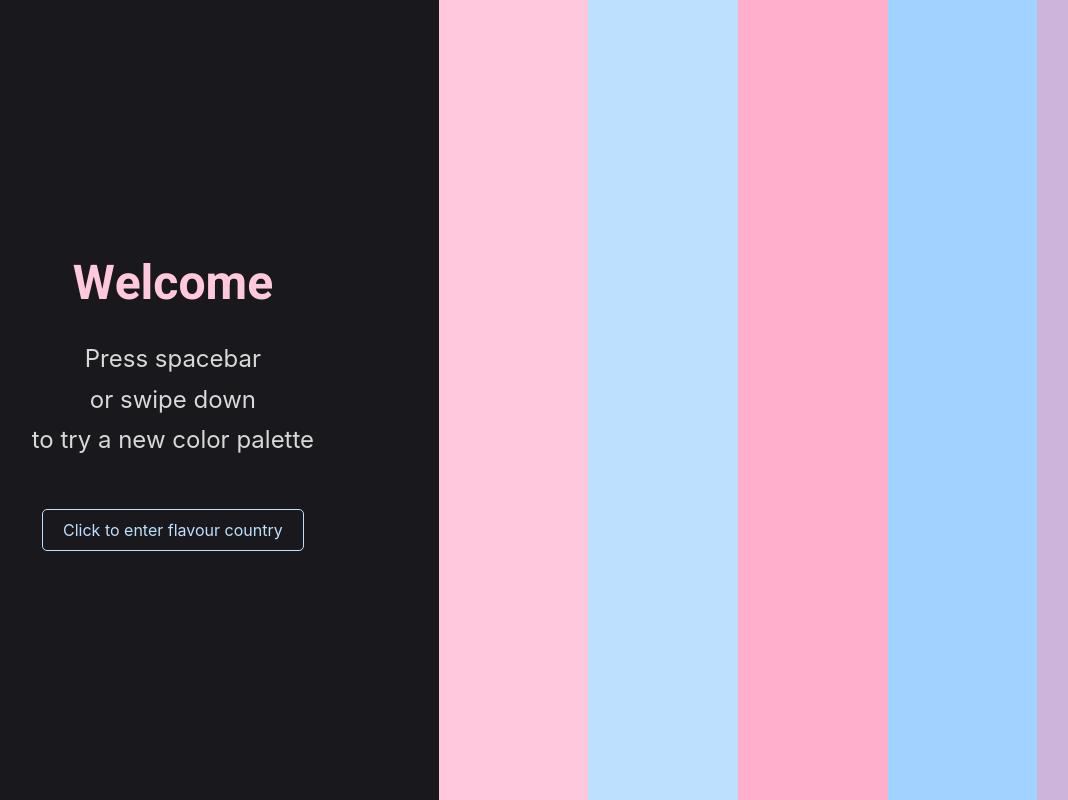
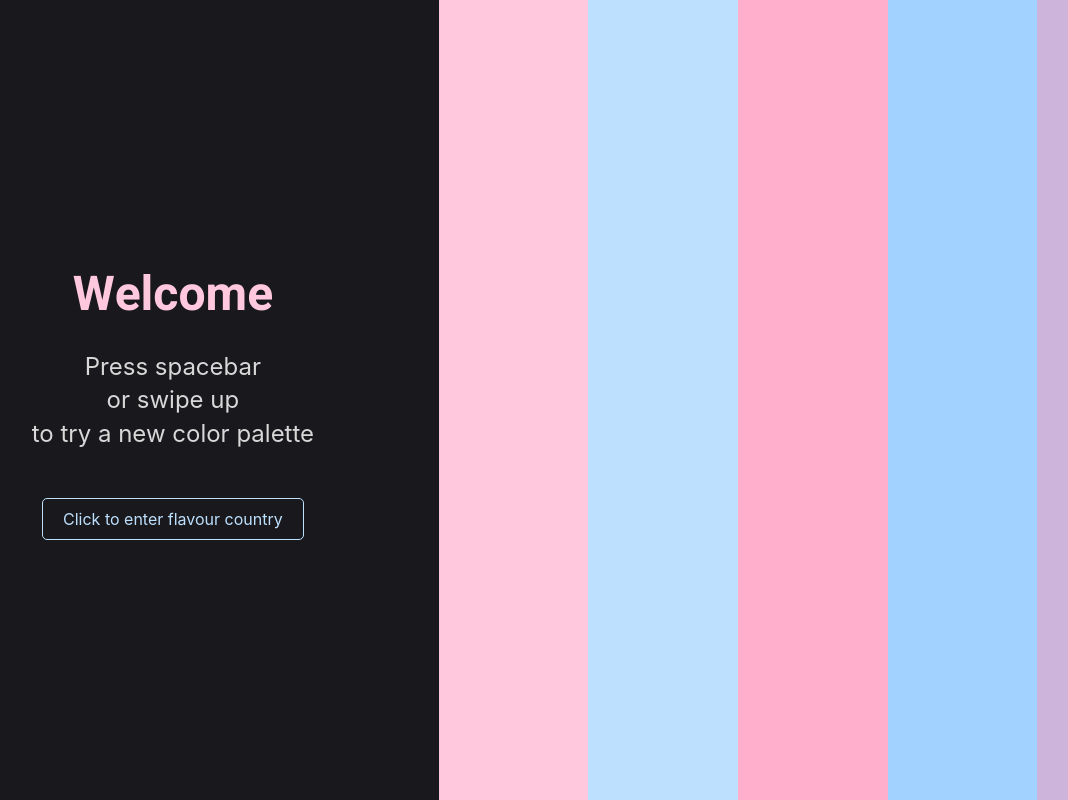
Before and after one commit to babyccino/portfolio, a Next.js app: page / in a window 1280 px wide. Shown: the whole page, without its empty margins (93-1161 px from the left). Built offline with nearby package versions, Linux system fonts and the light colour scheme.

Commit message:
Minor styling tweaks

```diff
--- a/src/components/about/about.js
+++ b/src/components/about/about.js
@@ -37,12 +37,11 @@ const About = () => {
           className={multipleClasses(styles.beforeFadeIn, inView ? styles.fadeIn : undefined)}
         >
           <p>
-            Lorem ipsum dolor sit amet, consectetur adipiscing elit, sed do eiusmod tempor incididunt ut labore et dolore magna aliqua.
-            Ut enim ad minim veniam, quis nostrud exercitation ullamco laboris nisi ut aliquip ex ea commodo consequat.
+            Hi! My name is Gus and I enjoy creating things for the internet. I've been interested in web development for a few years but
+            recently decided to try and turn my passion into a career.
           </p>
           <p>
-            Lorem ipsum dolor sit amet, consectetur adipiscing elit, sed do eiusmod tempor incididunt ut labore et dolore magna aliqua.
-            Ut enim ad minim veniam, quis nostrud exercitation ullamco laboris nisi ut aliquip ex ea commodo consequat.
+            I'm originally from Perth, Western Australia but currently based in Canada
           </p>
           <p>
             <br />Languages/technologies I&apos;ve used:
--- a/src/components/button/button.module.scss
+++ b/src/components/button/button.module.scss
@@ -11,11 +11,14 @@
   background-position: 100% 0;
   background-blend-mode: overlay;
 
-  transition: 0.3s;
-  transition-timing-function: ease;
+  transition: background-position 0.3s, color 0.3s, transform 0.1s;
 
   &:hover {
     background-position: 0 0;
     color: rgb(25,25,30) !important;
   }
+
+  &:active {
+    transform: translateY(4px);
+  }
 }
--- a/src/components/contact/contact.js
+++ b/src/components/contact/contact.js
@@ -32,12 +32,15 @@ const Contact = () => {
           <h3 style={{color}} className={styles.contentTitle}>Always down to chat</h3>
         </div>
         <p
-          style={{display: "inline-block", animationDelay: "500ms"}}
+          style={{display: "inline-block", animationDelay: "400ms"}}
           className={multipleClasses(styles.beforeFadeIn, inView ? styles.fadeIn : undefined)}
         >
           I&apos;m currently open to any and all opportunties
         </p>
-        <div className={multipleClasses(styles.buttonContainer, styles.beforeFadeIn, inView ? styles.fadeIn : undefined)}>
+        <div
+          style={{animationDelay: "600ms"}}
+          className={multipleClasses(styles.buttonContainer, styles.beforeFadeIn, inView ? styles.fadeIn : undefined)}
+        >
           <Button href='mailto:gus.ryan163@gmail.com' color={color}>Email me</Button>
         </div>
       </div>
--- a/src/components/header/header.module.scss
+++ b/src/components/header/header.module.scss
@@ -9,7 +9,7 @@ $grey: rgb(224, 224, 224);
   justify-content: center;
 
 
-  transition: transform 0.7s, box-shadow 0.7s;
+  transition: transform 0.7s, box-shadow 0.7s 0.7s;
   background-color: rgba(25, 25, 29, 0.85);
   backdrop-filter: blur(10px);
 }
--- a/src/components/home/home.js
+++ b/src/components/home/home.js
@@ -48,7 +48,7 @@ const Home = () => {
         <title>Gus Ryan</title>
         <meta name="description" content="Gus Ryan" />
         <meta name="viewport" content="width=device-width, initial-scale=1" />
-        <link rel="icon" href="/favicon.ico" />
+        <link rel="icon" href="/icon.png" />
         <link href="https://fonts.googleapis.com/css2?family=Heebo:wght@300;400;700&display=swap" rel="stylesheet" />
       </Head>
 
--- a/src/components/icons/icons.module.scss
+++ b/src/components/icons/icons.module.scss
@@ -15,7 +15,7 @@
   height: 50px;
   border-left: 1px solid red;
   transform: translate(50%, 250px);
-  animation: lineEntry 1s ease-out 0s 1 normal forwards;
+  animation: lineEntry 0.4s ease-out 0s 1 normal forwards;
 }
 
 .iconsContainer {
@@ -30,9 +30,9 @@
   padding: 0;
 
   transition: 0.2s ease;
-  transform: translateY(250px);
+  transform: translateY(250px), scale(0.9s);
 
-  animation: entry 1s ease-out 0s 1 normal forwards;
+  animation: entry 0.4s ease-out 0s 1 normal forwards;
 
   &:hover {
     transform: translateY(-1px) !important;
@@ -62,7 +62,7 @@
 
 
 @keyframes entry {
-  to {transform: none;}
+  to {transform: scale(0.9);}
 }
 
 @keyframes lineEntry {
--- a/src/components/intro/intro.js
+++ b/src/components/intro/intro.js
@@ -24,9 +24,9 @@ const Intro = () => {
           Press <span className={styles.spacebar}>spacebar</span><br />
           or swipe&nbsp;
           <span className={styles.upContainer}>
-            <span className={styles.upAnimated1}>down</span>
-            <span className={styles.upAnimated2}>down</span>
-            <span className={styles.upTransparent}>down</span>
+            <span className={styles.upAnimated1}>up</span>
+            <span className={styles.upAnimated2}>up</span>
+            <span className={styles.upTransparent}>up</span>
           </span>
           <br />
           to try a new color palette
--- a/src/components/intro/intro.module.scss
+++ b/src/components/intro/intro.module.scss
@@ -36,7 +36,7 @@ $background: rgb(25, 25, 29);
 }
 
 .instructions  {
-  line-height: 1.7;
+  line-height: 1.4;
   font-weight: 400;
   color: rgb(216, 216, 216);
   margin-bottom: 2em;
@@ -68,6 +68,12 @@ $upAnimationInitialDelay: 3s;
     animation-duration: $upAnimationDuration;
     animation-timing-function: ease-in;
     animation-direction: normal;
+
+    user-select: none;
+    -moz-user-select: none;
+    -khtml-user-select: none;
+    -webkit-user-select: none;
+    -o-user-select: none;
   }
 
   .upAnimated1 {
@@ -121,7 +127,7 @@ $upAnimationInitialDelay: 3s;
 
 @keyframes swipe {
   0% {transform: translateY(0px); color: rgb(216, 216, 216);}
-  5% {transform: translateY(20px); color: transparent};
+  5% {transform: translateY(-20px); color: transparent};
   53% {transform: translateY(0px); color: transparent};
   59% {transform: translateY(0px); color: rgb(216, 216, 216);}
   to {transform: translateY(0px); color: rgb(216, 216, 216);}
--- a/src/components/projects/data.js
+++ b/src/components/projects/data.js
@@ -30,9 +30,9 @@ const data = [
   },
   {
     title: "LetterBoxr",
-    description: 'I created this portfolio page from scratch, using no css libraries, taking inspiration \
-      from other portfolio sites but trying to add as much of my own flair as I could. I used css animations \
-      as much as possible for performance.',
+    description: 'Instagram only allows photos with aspect ratios between 4:5 and 16:9 for posts, and \
+      only gives you the option to crop when posting photos outside this range. I created this site to \
+      give me and others an easy option to letterbox our images instead of cropping.',
     image: letterBoxr,
     technologies: ["react.js","sass","redux","figma"],
     links: [
--- a/src/components/projects/project.js
+++ b/src/components/projects/project.js
@@ -37,7 +37,7 @@ const Project = ({ color, title, description, image, technologies, links }) => {
         </div>
       </div>
       <div className={styles.image}>
-        <Image src={image} style={{borderRadius: "10px"}} />
+        <Image src={image} style={{borderRadius: "10px"}} placeholder='blur' />
       </div>
     </div>
   );
--- a/src/styles/globals.css
+++ b/src/styles/globals.css
@@ -4,6 +4,10 @@ body {
   margin: 0;
   font-family: -apple-system, BlinkMacSystemFont, Segoe UI, Roboto, Oxygen,
     Ubuntu, Cantarell, Fira Sans, Droid Sans, Helvetica Neue, sans-serif;
+}
+
+div::selection, p::selection, a::selection, h1::selection, h2::selection, h3::selection, span::selection, br::selection {
+  background: rgba(186, 186, 219, 0.26);
 }
 
 a {
```
Also changed, not shown: src/components/content/content.js (+8 -3 lines), public/icon.png (added).
